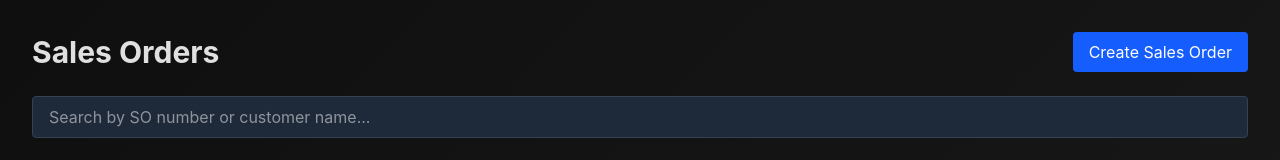
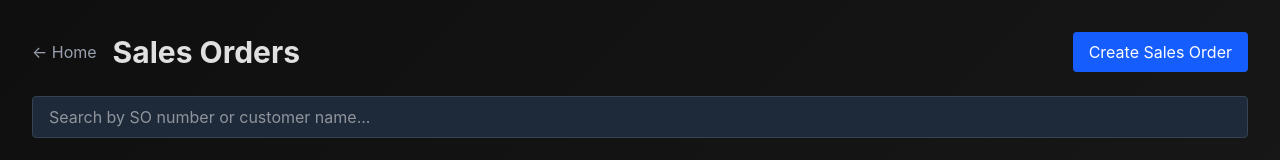
Before and after one commit to jarrodsevin/warehouse-erp, a Next.js app: page /sales-orders in a window 1280 px wide. Shown: the top 160 px of the page. Built offline with nearby package versions, Linux system fonts and the light colour scheme; no server answers; the database is empty.

Commit message:
Add home button to sales orders page

```diff
--- a/app/sales-orders/page.tsx
+++ b/app/sales-orders/page.tsx
@@ -56,7 +56,15 @@
   return (
     <div className="p-8">
       <div className="flex justify-between items-center mb-6">
-        <h1 className="text-3xl font-bold">Sales Orders</h1>
+        <div className="flex items-center gap-4">
+          <Link
+            href="/"
+            className="text-gray-400 hover:text-white"
+          >
+            ← Home
+          </Link>
+          <h1 className="text-3xl font-bold">Sales Orders</h1>
+        </div>
         <Link
           href="/sales-orders/create"
           className="bg-blue-600 hover:bg-blue-700 text-white px-4 py-2 rounded"
```
